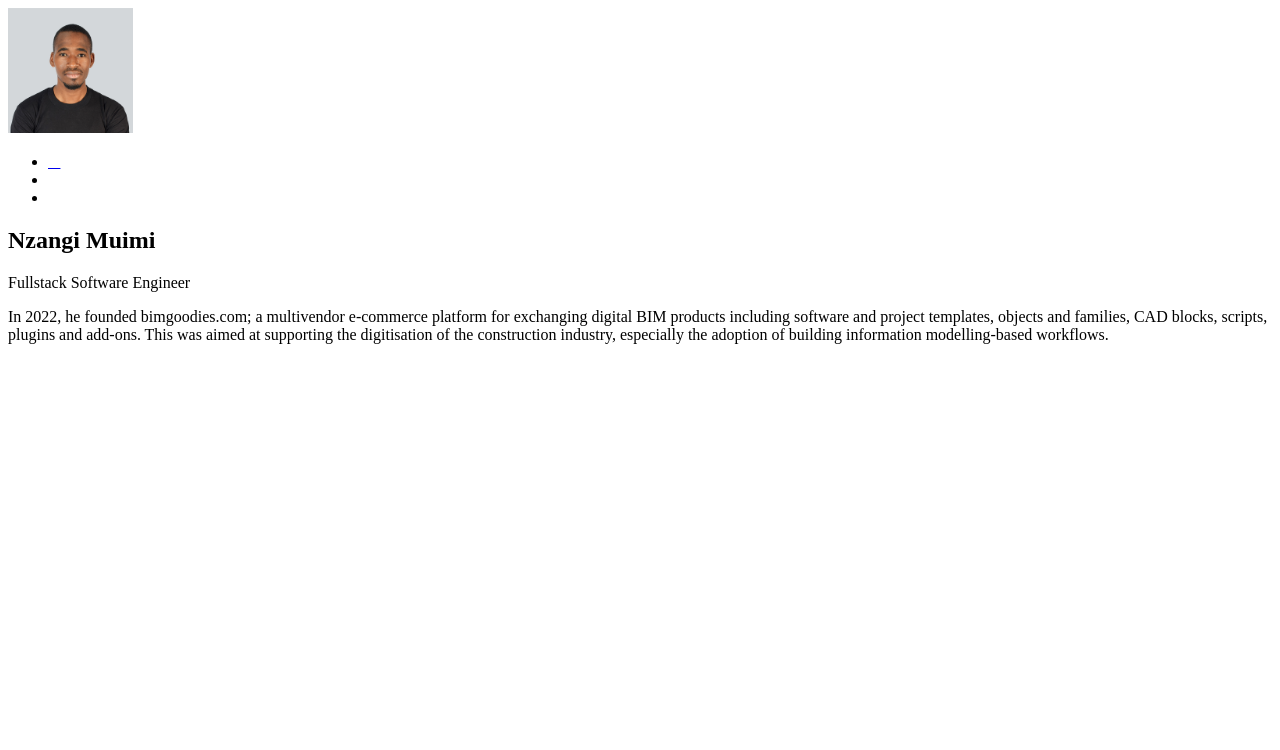
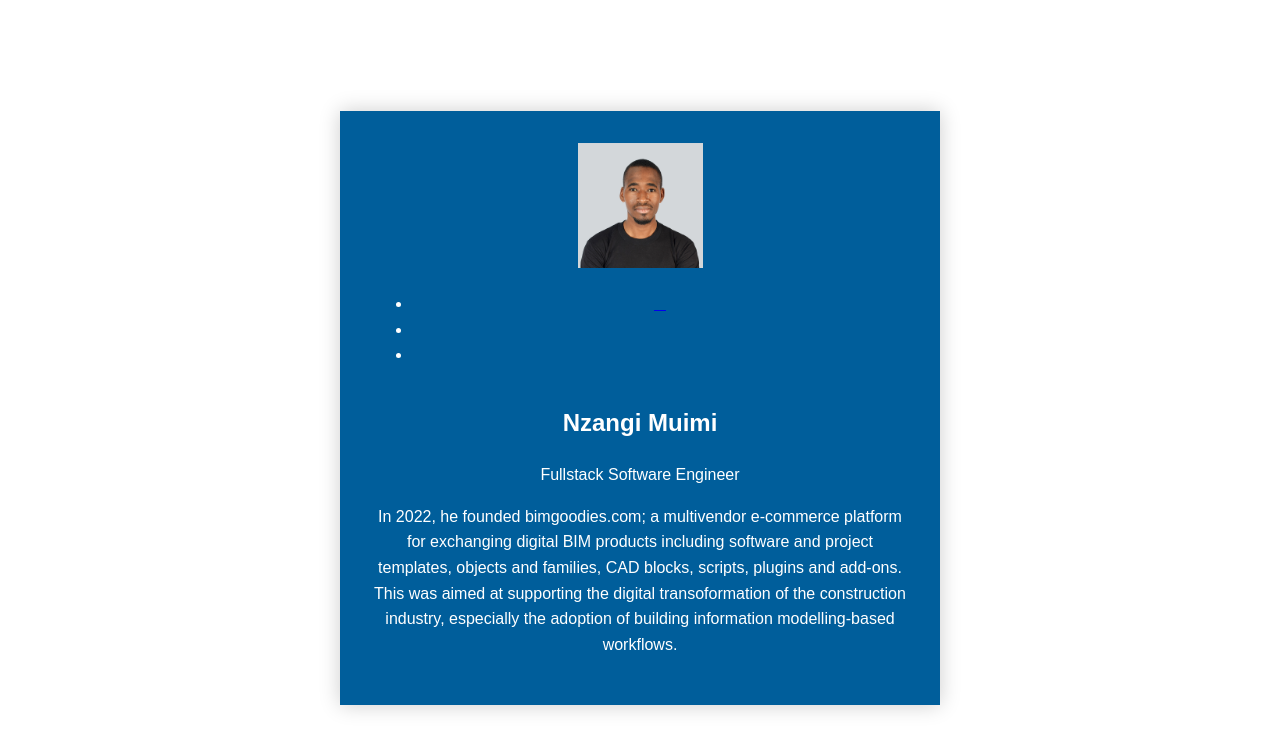
Before and after one commit to Muimi81/author-profile-card, a plain HTML site: page author-card/index.html in a window 1280 px wide. Drawn offline with Linux system fonts and the light colour scheme.

Commit message:
body and card styling

```diff
--- a/author-card/index.html
+++ b/author-card/index.html
@@ -60,7 +60,7 @@
             <p class="profile-body">
                 In 2022, he founded bimgoodies.com; a multivendor e-commerce platform for exchanging digital BIM products
                 including software and project templates, objects and families, CAD blocks, scripts, plugins and add-ons.
-                This was aimed at supporting the digitisation of the construction industry, especially the adoption of
+                This was aimed at supporting the digital transoformation of the construction industry, especially the adoption of
                 building information modelling-based workflows.
             </p>
 
--- a/author-card/style.css
+++ b/author-card/style.css
@@ -1 +1,25 @@
 /*styling the author card*/
+
+* {
+    box-sizing: border-box;
+}
+
+body {
+    font-family: "Fira Sans", sans-serif;
+    line-height: 1.6;
+    min-height: 100vh;
+    display: grid;
+    place-items: center;
+}
+
+.card {
+    box-shadow: 0 0 20px rgba(0, 0, 0, 0.2);
+    width: 80%;
+    max-width: 600px;
+    display: flex;
+    flex-direction: column;
+    background: #005e9b;
+    color: white;
+    text-align: center;
+    padding: 2em;
+}
```
